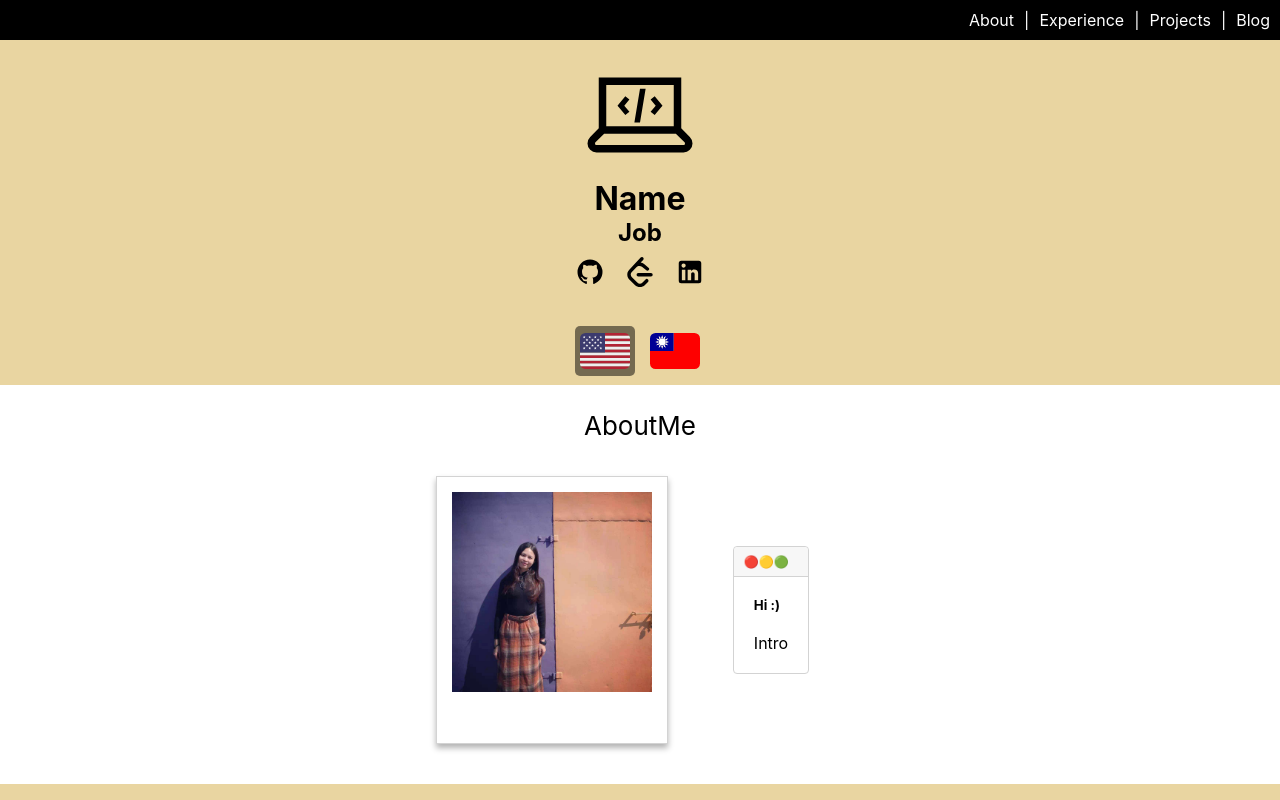
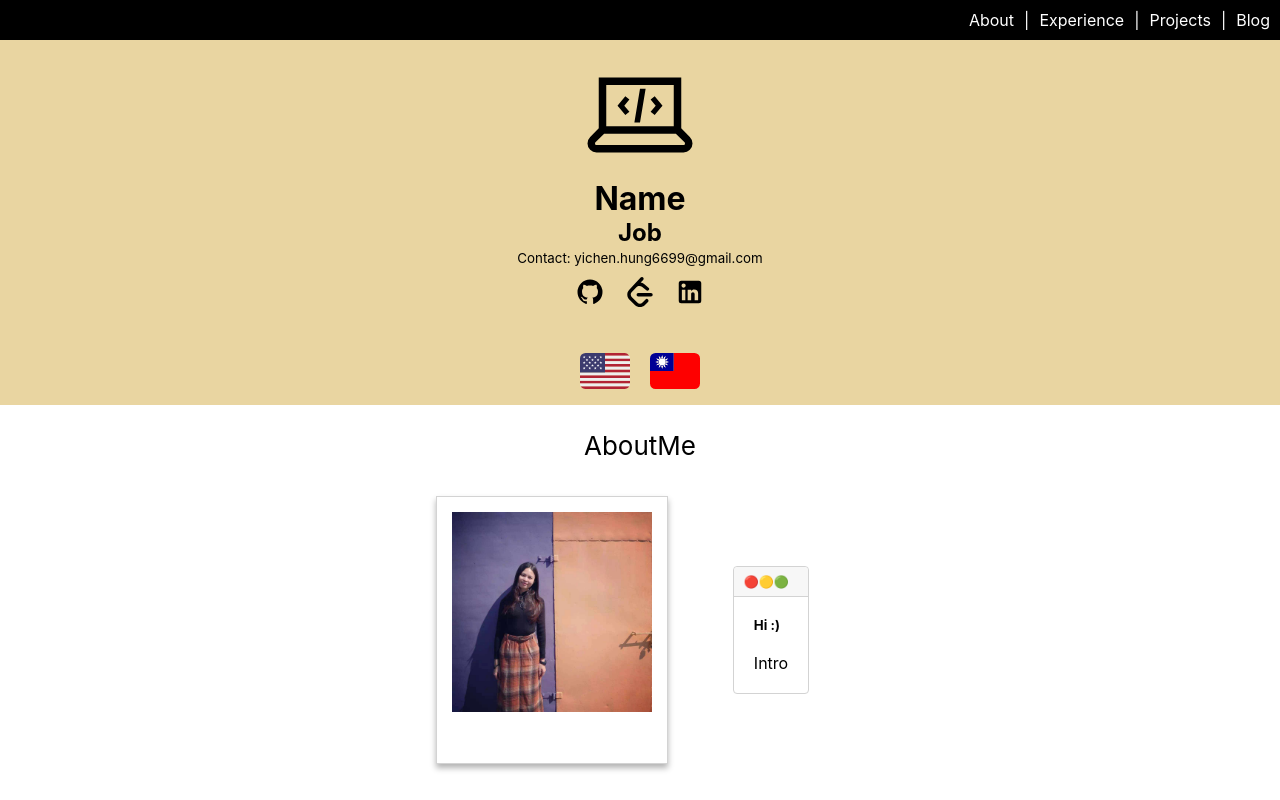
Before and after one commit to CodewJoy/portfolio, a React (Create React App) app: page / in a window 1280 px wide. Shown: the top 800 px of the page. Built offline with nearby package versions, Linux system fonts and the light colour scheme; the HTML template or start-up script is replaced by a standard one.

Commit message:
get i18n  currentLanguage as initial lang, add contact info

```diff
--- a/src/App.js
+++ b/src/App.js
@@ -36,11 +36,7 @@ const StyledFooter = styled.div`
 `;
 
 function App() {
-  const { t, i18n } = useTranslation();
-
-  const changeLanguage = (lng) => {
-    i18n.changeLanguage(lng);
-  };
+  const { t } = useTranslation();
 
   return (
     <div className="App">
@@ -63,10 +59,7 @@ function App() {
           </StyledBlogLink>
         </StyledTopText>
       </StyledTop>
-      <Header
-        transText={{ name: t("Name"), job: t("Job") }}
-        changeLanguage={changeLanguage}
-      />
+      <Header transText={{ name: t("Name"), job: t("Job") }} />
       <Element name="about">
         <About
           transText={{
--- a/src/components/Header.js
+++ b/src/components/Header.js
@@ -1,5 +1,6 @@
 import React, { useState } from "react";
 import styled from "styled-components";
+import { useTranslation } from "react-i18next";
 import laptop from "../images/laptop.svg";
 import us from "../images/us.svg";
 import taiwan from "../images/taiwan.svg";
@@ -35,15 +36,23 @@ const StyledIcon = styled.img`
 `;
 
 const Header = (props) => {
-  const { changeLanguage, transText } = props;
-  const [language, setLanguage] = useState("en");
+  const { i18n } = useTranslation();
+  const currentLanguage = i18n.language;
+  const [language, setLanguage] = useState(currentLanguage);
 
+  // console.log("i18n", i18n);
+  const changeLanguage = (lng) => {
+    i18n.changeLanguage(lng);
+  };
+
+  const { transText } = props;
   return (
     <StyledHeader>
       <StyledLaptopIcon src={laptop} alt="icon" />
       <br />
       <h1>{transText.name}</h1>
       <h2>{transText.job}</h2>
+      <small>Contact: yichen.hung6699@gmail.com</small>
       <StyledIconWrapper>
         <a href="https://github.com/CodewJoy" target="_blank" rel="noreferrer">
           <StyledIcon src={github} alt="icon" />
```
